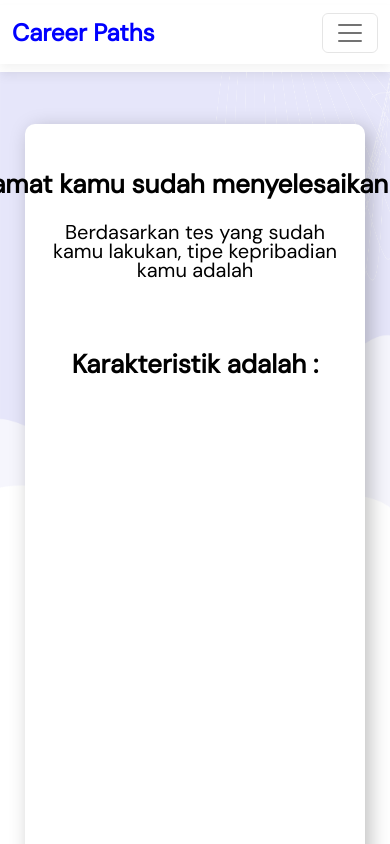
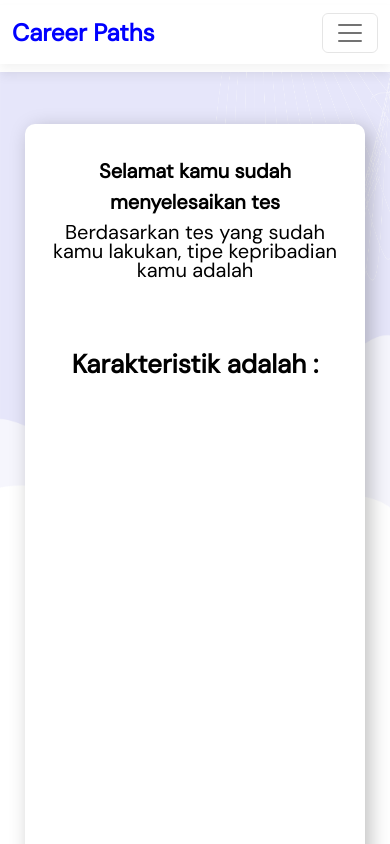
Before and after one commit to Jose-Rafaels/Career-Paths, a React (Create React App) app in the folder frontend/: page /result in a window 390 px wide. Shown: the top 844 px of the page. Built offline with nearby package versions, Linux system fonts and the light colour scheme.

Commit message:
fix result style

```diff
--- a/frontend/src/pages/Result/Styles.css
+++ b/frontend/src/pages/Result/Styles.css
@@ -210,9 +210,11 @@
     position: absolute;
     left: 50%;
     transform: translate(-50%);
-    top: 270px;
+    width: 195px;
+    top: 257px;
     font-weight: 600;
-    font-size: 26px;
+    font-size: 20px;
+    text-align: center;
     line-height: 31px;
     color: #000000;
   }
```
